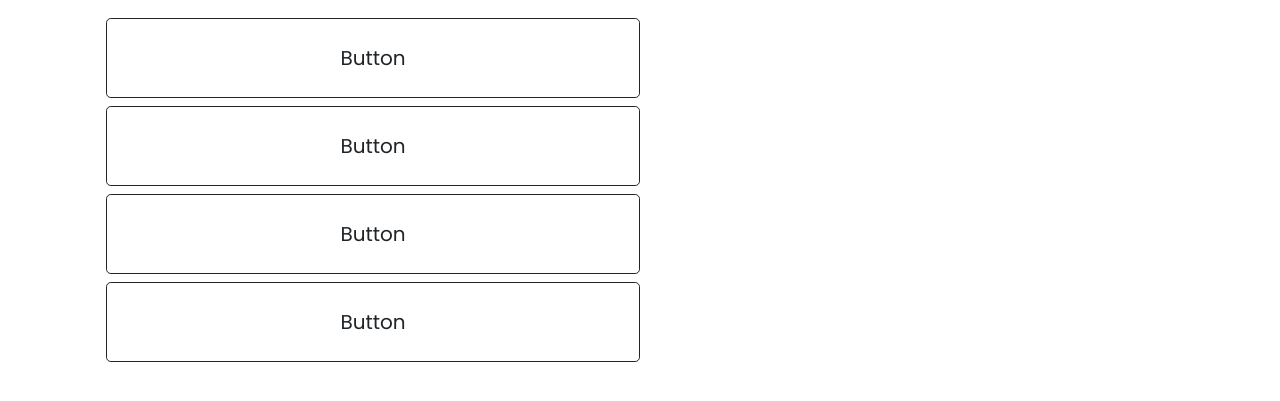
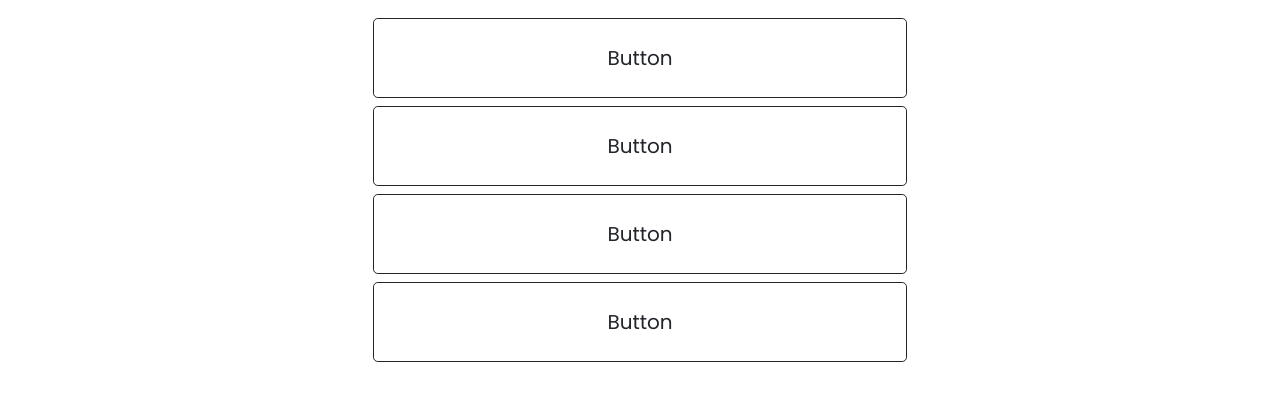
Before and after one commit to Amulah-98/webb, a plain HTML site: page login.html in a window 1280 px wide. Shown: the part 315-716 px from the top of the page. Drawn offline with Linux system fonts and the light colour scheme.

Commit message:
center-div

```diff
--- a/login.html
+++ b/login.html
@@ -113,12 +113,22 @@ https://templatemo.com/tm-562-space-dynamic
       <div class="container">
         <h1 class="text-center mb-4">Welcome Back</h1>
         <div class="container">
-          <div class="row position-relative">
-            <div class="d-grid gap-2 align-center align-content-center text-center">
-              <button class="btn btn-lg p-4 border-dark w-50" type="button">Button</button>
-              <button class="btn btn-lg p-4 border-dark w-50" type="button">Button</button>
-              <button class="btn btn-lg p-4 border-dark w-50" type="button">Button</button>
-              <button class="btn btn-lg p-4 border-dark w-50" type="button">Button</button>
+          <div class="d-grid gap-2 col-6 mx-auto">
+            <div
+              class="d-grid gap-2 align-center align-content-center text-center"
+            >
+              <button class="btn btn-lg p-4 border-dark" type="button">
+                Button
+              </button>
+              <button class="btn btn-lg p-4 border-dark" type="button">
+                Button
+              </button>
+              <button class="btn btn-lg p-4 border-dark" type="button">
+                Button
+              </button>
+              <button class="btn btn-lg p-4 border-dark" type="button">
+                Button
+              </button>
             </div>
           </div>
         </div>
```
